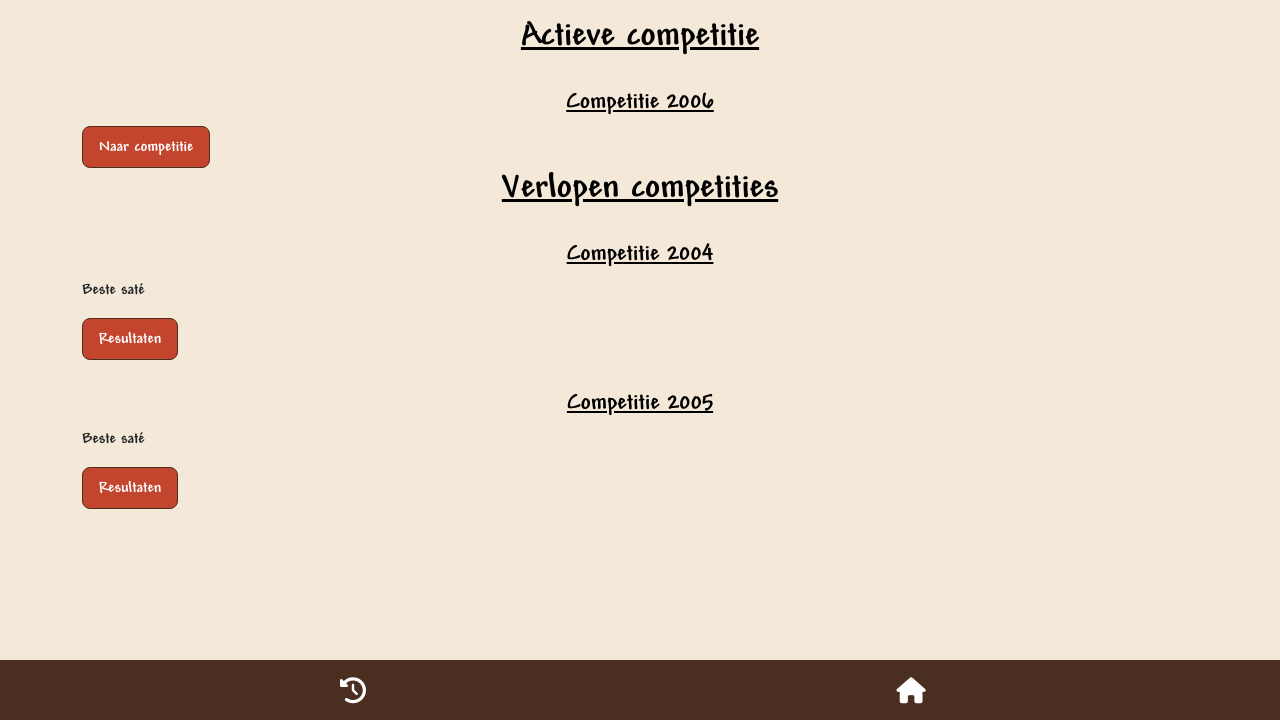
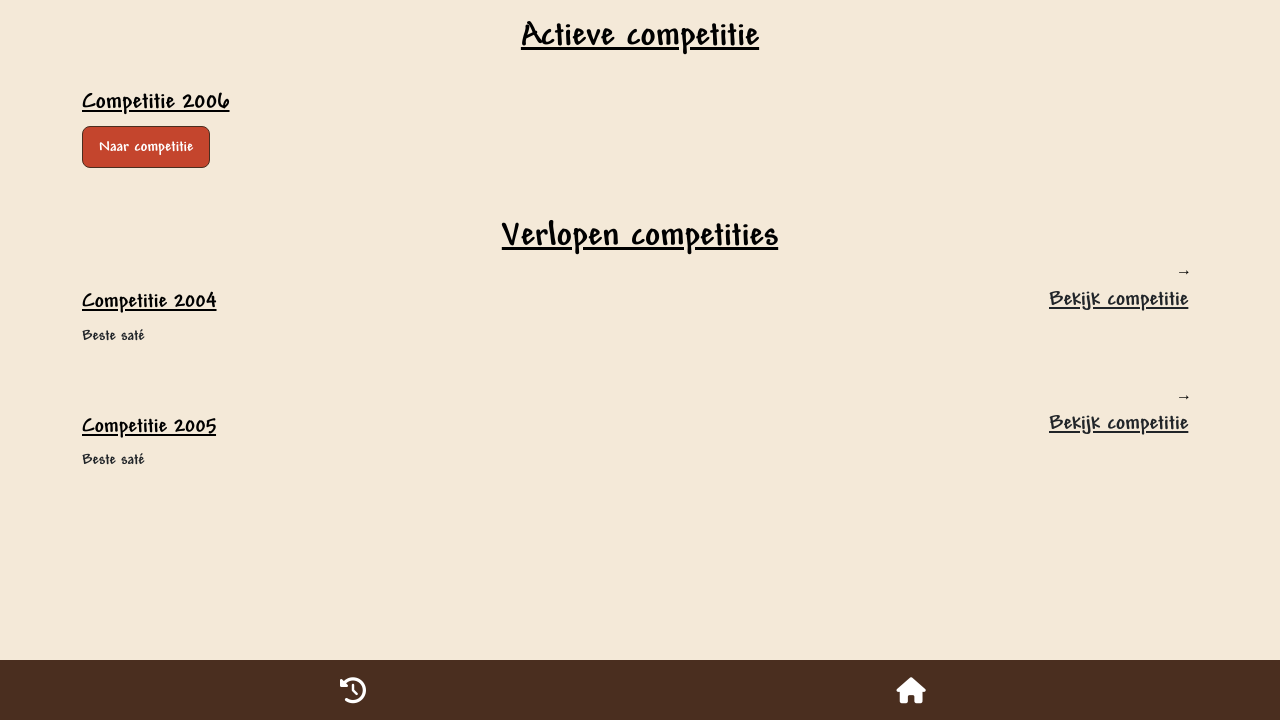
Before and after one commit to Johanngzi/test_version_of_the_sate_app, a Django app: page /competitions-users-page/ in a window 1280 px wide. Shown: the part 80-800 px from the top of the page. Run offline with Django 5.2, Linux system fonts and the light colour scheme.

Commit message:
worked on the competitios user page, i fixed tye layout by applying some css styling

```diff
--- a/static/css/app.css
+++ b/static/css/app.css
@@ -72,6 +72,9 @@ nav {
     text-decoration: underline;
 }
 
+.home-subtitle--sm {
+  font-size: 22px;
+}
 
 
 body {
@@ -153,3 +156,40 @@ body {
   min-height: 80px;
   margin-bottom: 20px;
 }
+
+.active-competitions-list {
+  display: flex;
+  flex-direction: column;
+  align-items:flex-start;
+  gap: 20px;
+}
+.past-competitions-list {
+  display: flex;
+  flex-direction: column;
+  align-items:flex-start;
+  gap: 20px;
+}
+.competition-content {
+  display: flex;
+  width: 100%;
+}
+
+.divider {
+  margin-left: auto;
+  display: flex;
+  align-items: center;
+  white-space: nowrap;
+  height: 22px;
+  width: 127px;
+  text-decoration: underline;
+  margin-top: 30px;
+  font-size: 22px;
+}
+
+.arrow-competitions {
+  height: 22px;
+  width: 22px;
+  color: black;
+  text-decoration: none;
+  font-weight: bold;
+}
--- a/static/css/buttons.css
+++ b/static/css/buttons.css
@@ -50,7 +50,10 @@
   height: 38px;
 }
 
-
+.btn-app-competitions-users-page-tocompetition-size {
+  width: 150px;
+  height: 38px;
+}
 
 .gap-10 {
   gap: 10px;
--- a/templates/competitions-users-page.html
+++ b/templates/competitions-users-page.html
@@ -5,16 +5,39 @@
 
 {% block content %}
 <div class="competitions-page">
-
   <h1 class="home-title">Actieve competitie</h1>
 
-  {% include "components/competition_item.html" with title="Competitie 2006" button_label="Naar competitie" %}
+  <div class="active-competitions-list">
+    {% include "components/competition_item.html" with title="Competitie 2006" button_label="Naar competitie" %}
 
-  <h1 class="home-title">Verlopen competities</h1>
+  </div>
+
+
+  <h1 class="home-title mt-5">Verlopen competities</h1>
 
   <div class="past-competitions-list">
-    {% include "components/competition_item.html" with title="Competitie 2004" subtitle="Beste saté" button_label="Resultaten" %}
-    {% include "components/competition_item.html" with title="Competitie 2005" subtitle="Beste saté" button_label="Resultaten" %}
+
+   <div class="competition-content">
+    {% include "components/competition_item.html" with title="Competitie 2004" subtitle="Beste saté" button_label=None title_class="home-subtitle--sm"%}
+
+     <div class="divider">
+       Bekijk competitie
+      </div>
+      <a href="/competitions" class="arrow-competitions">→</a>
+
+   </div>
+
+   <div class="competition-content">
+     {% include "components/competition_item.html" with title="Competitie 2005" subtitle="Beste saté" title_class="home-subtitle--sm"%}
+
+     <div class="divider">
+       Bekijk competitie
+     </div>
+     <a href="/competitions" class="arrow-competitions">→</a>
+
+   </div>
+
+
   </div>
 
 </div>
--- a/templates/components/competition_item.html
+++ b/templates/components/competition_item.html
@@ -1,15 +1,15 @@
-{# templates/components/competition_item.html #}
 <div class="competition-item">
   <div class="competition-item__content">
 
     <div class="competition-item__text">
-      <h2 class="home-subtitle">{{ title }}</h2>
+     <h2 class="home-subtitle {{ title_class }}">{{ title }}</h2>
       {% if subtitle %}
         <p class="competition-meta">{{ subtitle }}</p>
       {% endif %}
     </div>
 
-    {% include "components/button.html" with label=button_label variant="primary" size_class="btn-app-admin-size" only %}
-
+    {% if button_label %}
+    {% include "components/button.html" with label=button_label variant="primary" class="btn-app-competitions-users-page-tocompetition-size" only %}
+    {% endif %}
   </div>
 </div>
```
Also changed, not shown: code/2testit-projects/front-end-projects/test_version_of_the_sate_app/manage.py (added, +22 -0 lines), code/2testit-projects/front-end-projects/test_version_of_the_sate_app/db.sqlite3 (added).
